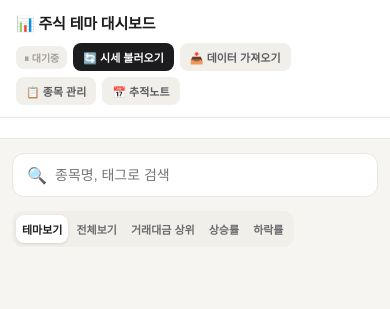
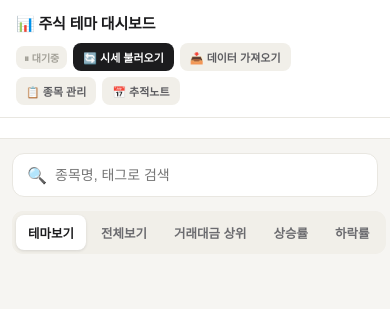
Before and after one commit to jchjjang0-web/stock-dashboard, a plain HTML site: page index.html in a window 390 px wide. Shown: the top 309 px of the page. Drawn offline with Linux system fonts and the light colour scheme; a web font is replaced by a local one.

Commit message:
Update index.html

```diff
--- a/index.html
+++ b/index.html
@@ -147,8 +147,8 @@ body,.price,.rate,.tv,.tc-tv,.tc-sr,.tc-str,.tc-stat-value{font-variant-numeric:
 .tc-crown{font-size:11px}
 .filter-bar{flex-direction:column;align-items:flex-start;gap:6px}
 .filter-info{font-size:11px}
-.sort-tabs{flex-wrap:nowrap;gap:2px}
-.sort-tab{padding:6px 6px;font-size:11px;white-space:nowrap}
+.sort-tabs{flex-wrap:nowrap;gap:3px}
+.sort-tab{padding:8px 12px;font-size:12.5px;white-space:nowrap}
 }
 </style>
 </head>
```
